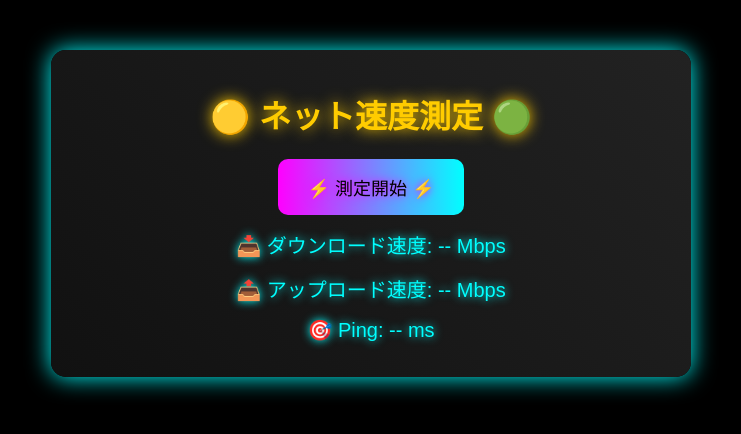
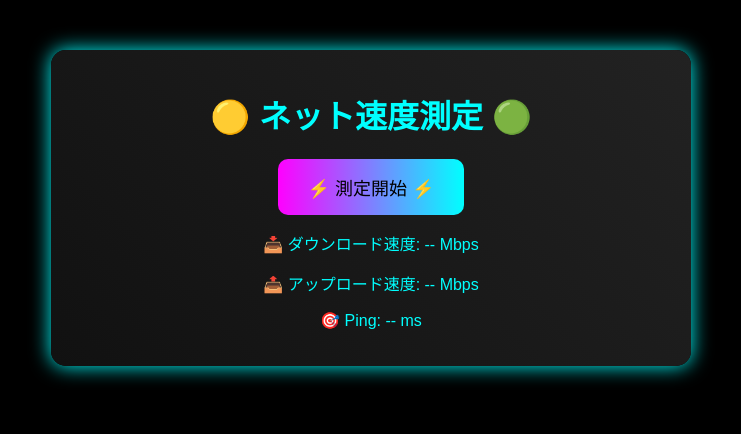
Before and after one commit to karubo-main/flask-speed-test, a plain HTML site: page frontend/index.html in a window 1280 px wide. Shown: the whole page, without its empty margins (269-1010 px from the left). Drawn offline with nearby package versions, Linux system fonts and the light colour scheme.

Commit message:
Update style.css

```diff
--- a/frontend/style.css
+++ b/frontend/style.css
@@ -1,15 +1,10 @@
-/* 全体の設定 */
 body {
     font-family: 'Orbitron', sans-serif;
     text-align: center;
     background-color: #000;
-    color: #0ff;  /* ネオンブルー */
-    margin: 0;
-    padding: 0;
-    overflow: hidden;
+    color: #0ff;
 }
 
-/* コンテナのデザイン */
 .container {
     margin: 50px auto;
     padding: 20px;
@@ -20,13 +15,6 @@ body {
     animation: neon-glow 1.5s infinite alternate;
 }
 
-/* タイトル */
-h1 {
-    color: #ffcc00; /* サイバーパンク風のネオンイエロー */
-    text-shadow: 0 0 15px #ffcc00;
-}
-
-/* ボタンのデザイン */
 .glow-button {
     background: linear-gradient(90deg, #ff00ff, #00ffff);
     border: none;
@@ -36,27 +24,9 @@ h1 {
     cursor: pointer;
     border-radius: 10px;
     transition: 0.3s ease-in-out;
-    text-shadow: 0 0 10px #ff00ff;
 }
 
 .glow-button:hover {
     box-shadow: 0 0 20px #ff00ff;
     transform: scale(1.1);
 }
-
-/* 結果のスタイル */
-#results p {
-    font-size: 20px;
-    margin: 15px 0;
-    text-shadow: 0 0 10px #0ff;
-}
-
-/* アニメーション */
-@keyframes neon-glow {
-    from {
-        box-shadow: 0 0 10px #0ff;
-    }
-    to {
-        box-shadow: 0 0 25px #0ff;
-    }
-}
```
